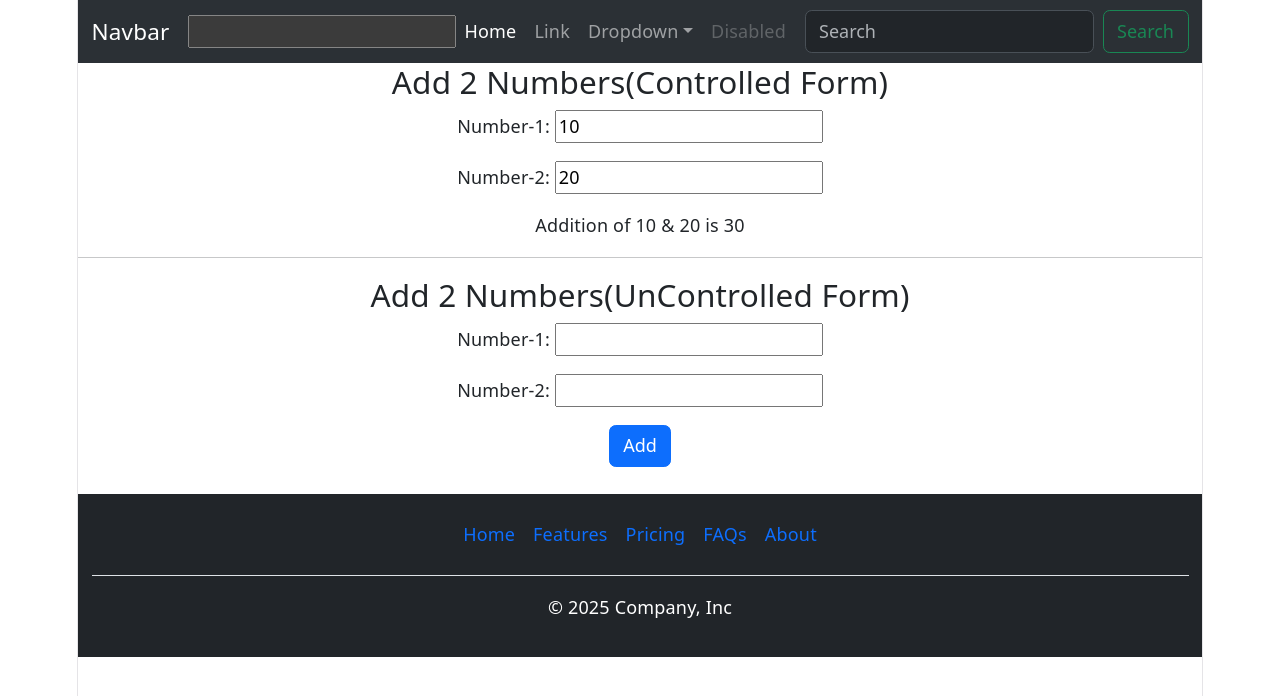
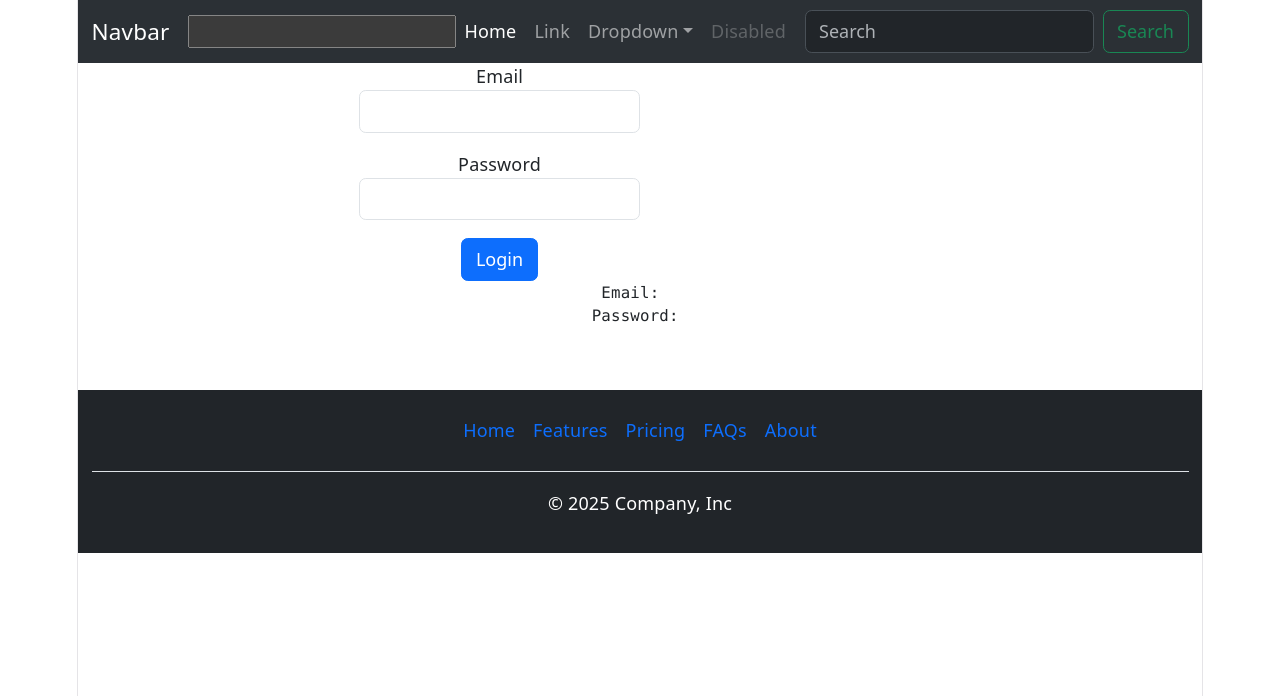
Before and after one commit to sanjaysamantra1/Eureka_React_17_oct_2026, a React (Vite) app in the folder react/react_project_1/: page / in a window 1280 px wide. Shown: the top 696 px of the page. Built offline with nearby package versions, Linux system fonts and the light colour scheme; what awesome-snackbar, react-js-search would draw is missing.

Commit message:
login form

```diff
--- a/react/react_project_1/src/components/body/Body.jsx
+++ b/react/react_project_1/src/components/body/Body.jsx
@@ -3,6 +3,7 @@ import EmployeeForm from "../events/EmployeeForm"
 import EventDemo1 from "../events/EventDemo1"
 import AdditionDemo1 from "../form/AdditionDemo1"
 import AdditionDemo2 from "../form/AdditionDemo2"
+import LoginForm from "../form/LoginForm"
 import UseEffectDemo1 from "../hooks/UseEffectDemo1"
 import UserDetails from "../hooks/UserDetails"
 import EmployeeList from "../list/EmployeeList"
@@ -49,8 +50,9 @@ export default function Body() {
         {/* <ProductSearch/> */}
         {/* <UseEffectDemo1 /> */}
         {/* <UserDetails/> */}
-        <AdditionDemo1 />
+        {/* <AdditionDemo1 />
         <hr/>
-        <AdditionDemo2/>
+        <AdditionDemo2/> */}
+        <LoginForm/>
     </div>
 }
--- /dev/null
+++ b/react/react_project_1/src/components/form/LoginForm.jsx
@@ -0,0 +1,27 @@
+import React, { useState } from 'react'
+export default function LoginForm() {
+    const [email, setEmail] = useState('');
+    const [password, setPassword] = useState('');
+
+    const handleSubmit = (e) => {
+        e.preventDefault(); // avoids page refresh
+        console.log("Login submitted");
+    };
+    return <>
+        <form onSubmit={handleSubmit} className="col-sm-3 offset-3">
+            <div className="mb-3">
+                <label>Email</label>
+                <input type="email" className="form-control" value={email} onChange={(e) => setEmail(e.target.value)} />
+            </div>
+            <div className="mb-3">
+                <label>Password</label>
+                <input type="password" className="form-control" value={password} onChange={(e) => setPassword(e.target.value)} />
+            </div>
+            <button className="btn btn-primary">Login</button>
+        </form>
+        <pre>
+            Email: {email} <br />
+            Password: {password}
+        </pre>
+    </>
+}
```
